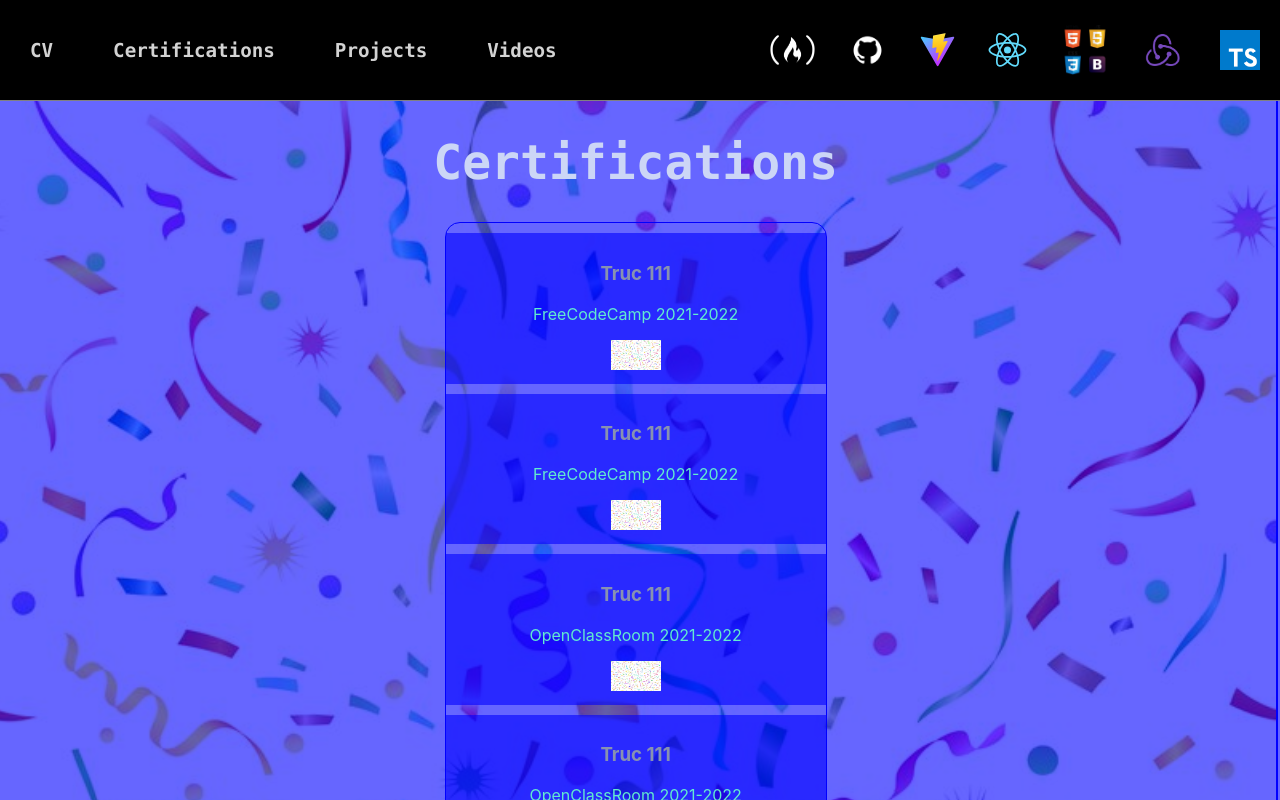
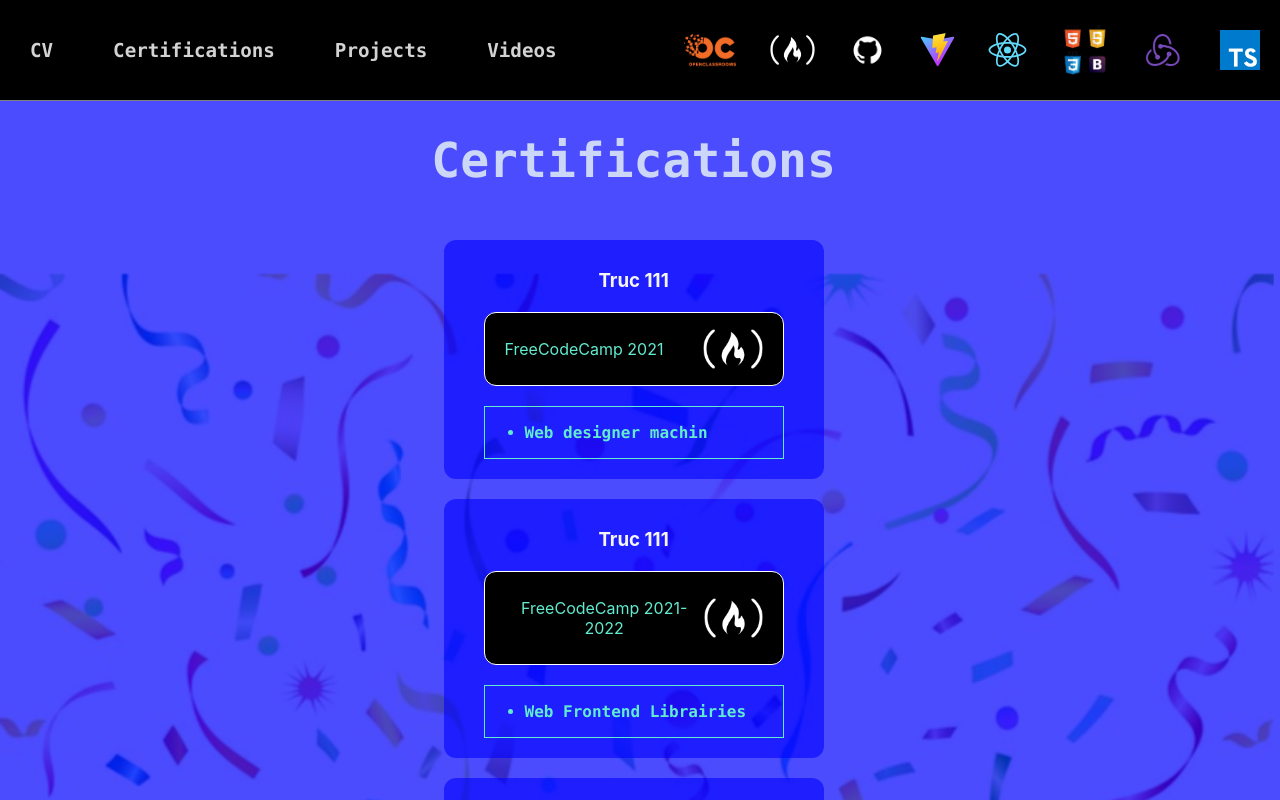
Before and after one commit to TLRKiliann/portfolio, a React (Create React App) app in the folder my-portfolio/: page /Certifications in a window 1280 px wide. Shown: the top 800 px of the page. Built offline with nearby package versions, Linux system fonts and the light colour scheme.

Commit message:
styles at work

```diff
--- a/my-portfolio/src/Pages/Certifications.jsx
+++ b/my-portfolio/src/Pages/Certifications.jsx
@@ -1,4 +1,6 @@
 import confettiImg from '../assets/images/confetti.jpg';
+import fccImg from '../assets/images/fcc_primary_small.png';
+import openImg from '../assets/images/openclass_logo.png';
 import '../styles/certif.scss';
 
 
@@ -6,7 +8,7 @@ export const Certifications = () => {
   return (
     <div className="certif">
 
-      <div className="confetti--div">
+      <div className="filter--div">
       </div>
 
       <img src={confettiImg} className="confetti--tag" alt="no img confetti" />
@@ -16,41 +18,91 @@ export const Certifications = () => {
       <section className="section--certif">
         <article className="art--tag">
           <h3>Truc 111</h3>
-          <div>
-            <p>FreeCodeCamp 2021-2022</p>
-            <img src={confettiImg} width="50px" height="30px" alt="no img"/>
+          <div className="flexible--imgfcc">
+            <p>FreeCodeCamp 2021</p>
+            <img src={fccImg} width="50px" height="30px" alt="no img"/>
+          </div>
+          <div className="div--certifications">
+            <ul>
+              <li>
+                Web designer machin
+              </li>
+            </ul>
           </div>
         </article>
 
         <article className="art--tag">
           <h3>Truc 111</h3>
-          <div>
+          <div className="flexible--imgfcc">
             <p>FreeCodeCamp 2021-2022</p>
-            <img src={confettiImg} width="50px" height="30px" alt="no img"/>
+            <img src={fccImg} width="50px" height="30px" alt="no img"/>
+          </div>
+          <div className="div--certifications">
+            <ul>
+              <li className="abs--li">
+                Web Frontend Librairies
+              </li>
+            </ul>
           </div>
         </article>
 
         <article className="art--tag">
           <h3>Truc 111</h3>
-          <div>
+          <div className="flexible--imgoc">
             <p>OpenClassRoom 2021-2022</p>
-            <img src={confettiImg} width="50px" height="30px" alt="no img"/>
+            <img src={openImg} width="50px" height="30px" alt="no img"/>
+          </div>
+
+          <div className="div--certifications">
+            <ul>
+              <li>
+                Python3 perfectionnement
+              </li>
+              <li>
+                Web reseaz
+              </li>
+              <li>
+                TCP/IP
+              </li>
+            </ul>
           </div>
         </article>
 
         <article className="art--tag">
           <h3>Truc 111</h3>
-          <div>
+          <div className="flexible--imgoc">
             <p>OpenClassRoom 2021-2022</p>
-            <img src={confettiImg} width="50px" height="30px" alt="no img"/>
+            <img src={openImg} width="50px" height="30px" alt="no img"/>
+          </div>
+
+          <div className="div--certifications">
+            <ul>
+              <li>
+              </li>
+              <li>
+              </li>
+              <li>
+              </li>
+            </ul>
           </div>
         </article>
 
         <article className="art--tag">
           <h3>Truc 111</h3>
-          <div>
+          <div className="flexible--imgoc">
             <p>OpenClassRoom 2021-2022</p>
-            <img src={confettiImg} width="50px" height="30px" alt="no img"/>
+            <img src={openImg} width="50px" height="30px" alt="no img"/>
+          </div>
+
+          <div className="div--certifications">
+            <ul>
+              <li>
+              </li>
+              <li>
+              </li>
+              <li>
+              </li>
+            </ul>
           </div>
         </article>
 
--- a/my-portfolio/src/components/Navbar.jsx
+++ b/my-portfolio/src/components/Navbar.jsx
@@ -1,6 +1,6 @@
 import React from 'react';
 import { Link } from 'react-router-dom';
-
+import openImg from '../assets/images/openclass_logo.png';
 import fccImg from '../assets/images/fcc_primary_small.png';
 import ghImg from '../assets/images/gh_logo.png';
 import viteImg from '../assets/images/vite_logo.svg';
@@ -37,8 +37,11 @@ export const Navbar = () => {
 
         </div>
 
+        <div className="flexible--img">
 
-        <div className="flexible--img">
+          <img id="img--oc"
+            src={openImg} alt="no libImg !"
+           />
 
           <img id="img--fcc"
             src={fccImg} alt="no libImg !"
@@ -70,7 +73,6 @@ export const Navbar = () => {
 
         </div>
 
-
       </nav>
 
     </div>
--- a/my-portfolio/src/styles/certif.scss
+++ b/my-portfolio/src/styles/certif.scss
@@ -7,19 +7,18 @@
   align-items: center;
   justify-content: center;
   /*background: black;*/
-  border: 2px solid yellow;
   z-index: 1;
 }
 
-.confetti--div {
+.filter--div {
   position: fixed;
   top: 100px;
   right: 0px;
   bottom: 0px;
   left: 0px;
   z-index: 1;
-  background-image: linear-gradient(30deg, rgba(0,0,255,.6),
-  rgba(0,0,255,0.6) 100%);
+  background-image: linear-gradient(30deg, rgba(0,0,255,.7),
+  rgba(0,0,255,0.7) 100%);
 }
 
 .confetti--tag {
@@ -28,7 +27,6 @@
   height: auto;
   background-repeat: no-repeat;
   background-size: cover;
-  border: 2px solid blue;
   z-index: -1;
 }
 
@@ -42,23 +40,78 @@
 .section--certif {
   width: 30%;
   text-align: center;
-  border: 1px solid blue;
   border-radius: 15px;
   z-index: 2;
 }
 
 .art--tag {
-  margin: 10px 0px;
+  margin: 20px 0px;
   padding: 10px 0px;
   background-image: linear-gradient(30deg, rgba(0,0,255,.6),
   rgba(0,0,255,0.6) 100%);
+  border-radius: 12px;
   z-index: 2;
 }
 
 .art--tag h3 {
-  color: #8892b0;
+  color: whitesmoke;
 }
 
 .art--tag p {
   color: #62ebcf;
 }
+
+.flexible--imgfcc {
+  margin: 20px 40px;
+  padding: 10px 20px;
+  display: flex;
+  flex-direction: row;
+  align-items: center;
+  justify-content: space-between;
+  background: black;
+  border: 1px solid white;
+  border-radius: 12px;
+  z-index: 2;
+}
+
+.flexible--imgfcc img {
+  width: 60px;
+  height: 40px;
+}
+
+.flexible--imgoc {
+  margin: 20px 40px;
+  padding: 10px 20px;
+  display: flex;
+  flex-direction: row;
+  align-items: center;
+  justify-content: space-between;
+  background: black;
+  border: 1px solid white;
+  border-radius: 12px;
+  z-index: 2;
+}
+
+.flexible--imgoc img {
+  width: 50px;
+  height: 50px;
+}
+
+.div--certifications {
+  margin: 10px 40px;
+  display: flex;
+  background: transparent;
+  border: 1px solid #62ebcf;
+  color: white;
+}
+
+.div--certifications li {
+  padding: 0px 0px;
+  font-family: 'Consolas';
+  font-size: 1rem;
+  font-weight: bold;
+  color: #62ebcf;
+}
+
+.abs--li {
+}
--- a/my-portfolio/src/styles/cv.scss
+++ b/my-portfolio/src/styles/cv.scss
@@ -1,7 +1,13 @@
 .cv {
-  margin: auto;
-  padding: 10px 40px;
-  background: black;
+  position: absolute;
+  margin-top: 100px;
+  margin-left: 40px;
+  width: 99%;
+  display: flex;
+  flex-direction: column;
+  align-items: left;
+  /*background: black;*/
+  z-index: 1;
 
   /*border: 2px solid white;*/
 }
--- a/my-portfolio/src/styles/navstyle.scss
+++ b/my-portfolio/src/styles/navstyle.scss
@@ -51,12 +51,20 @@ body {
 /*--------------------*/
 
 .flexible--img {
+  margin-rigth: 10px;
   display: flex;
   flex-direction: row;
   align-items: center;
   justify-content: space-between;
 
   /*border: 2px solid white;*/
+}
+
+#img--oc {
+  margin: 0px 5px;
+  padding: 10px 10px;
+
+  width: 60px;
 }
 
 #img--fcc {
@@ -110,7 +118,6 @@ body {
 #img--ts {
   margin: 0px 5px;
   padding: 10px 15px;
-
   width: 40px;
 
   /*border: 2px solid orange;*/
--- a/my-portfolio/src/styles/projects.scss
+++ b/my-portfolio/src/styles/projects.scss
@@ -1,7 +1,13 @@
 .projects {
-  margin: auto;
-  padding: 10px 40px;
-  background: black;
+  position: absolute;
+  margin-top: 100px;
+  margin-left: 40px;
+  width: 99%;
+  display: flex;
+  flex-direction: column;
+  align-items: left;
+  /*background: black;*/
+  z-index: 1;
 
   /*border: 2px solid white;*/
 }
--- a/my-portfolio/src/styles/videos.scss
+++ b/my-portfolio/src/styles/videos.scss
@@ -1,7 +1,13 @@
 .videos {
-  margin: auto;
-  padding: 10px 40px;
-  background: black;
+  position: absolute;
+  margin-top: 100px;
+  margin-left: 40px;
+  width: 99%;
+  display: flex;
+  flex-direction: column;
+  align-items: left;
+  /*background: black;*/
+  z-index: 1;
 
   /*border: 2px solid white;*/
 }
```
Also changed, not shown: my-portfolio/public/assets/images/img1.jpg (deleted), my-portfolio/src/assets/images/openclass_logo.png (added).
